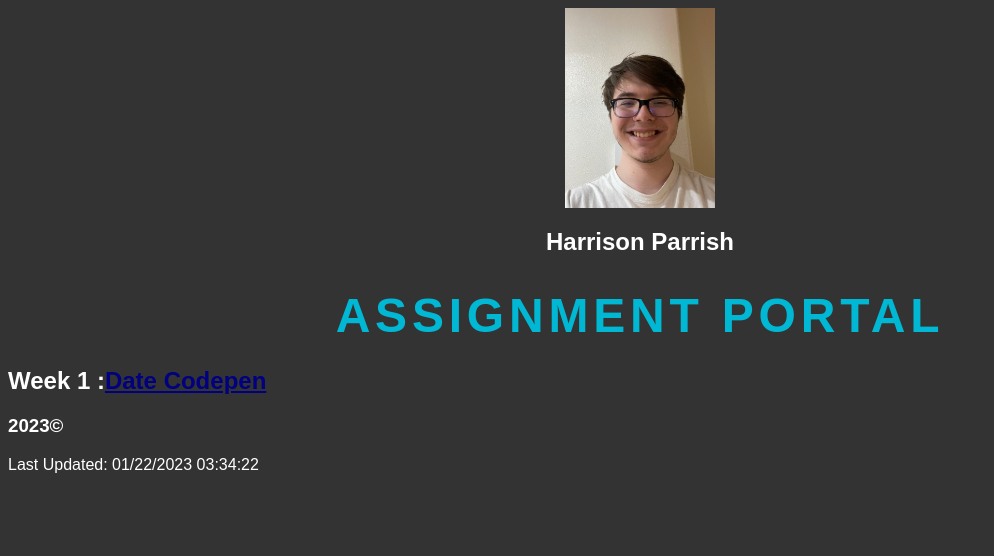
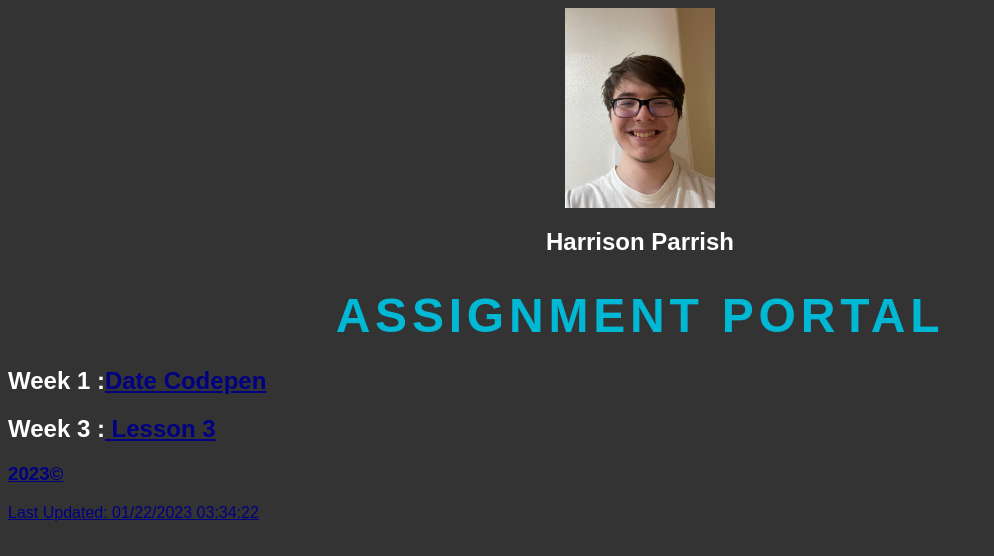
Before and after one commit to Excellcius/wdd230, a plain HTML site: page index.html in a window 1280 px wide. Shown: the whole page, without its empty margins (0-994 px from the left). Drawn offline with Linux system fonts and the light colour scheme.

Commit message:
Update index.html

```diff
--- a/index.html
+++ b/index.html
@@ -16,6 +16,7 @@
 
     <h1>Assignment Portal</h1>
     <h2>  Week 1 :<a href="https://codepen.io/Excellcius/pen/VwBmqRd" target="_blank">Date Codepen</a> </h2>
+    <h2>  Week 3 :<a href = "https://excellcius.github.io/lesson3/" target ="_blank"> Lesson 3</> </h2>
     <h3> </h3>
     <div></div>
     <script src="main.js" defer></script>
```
